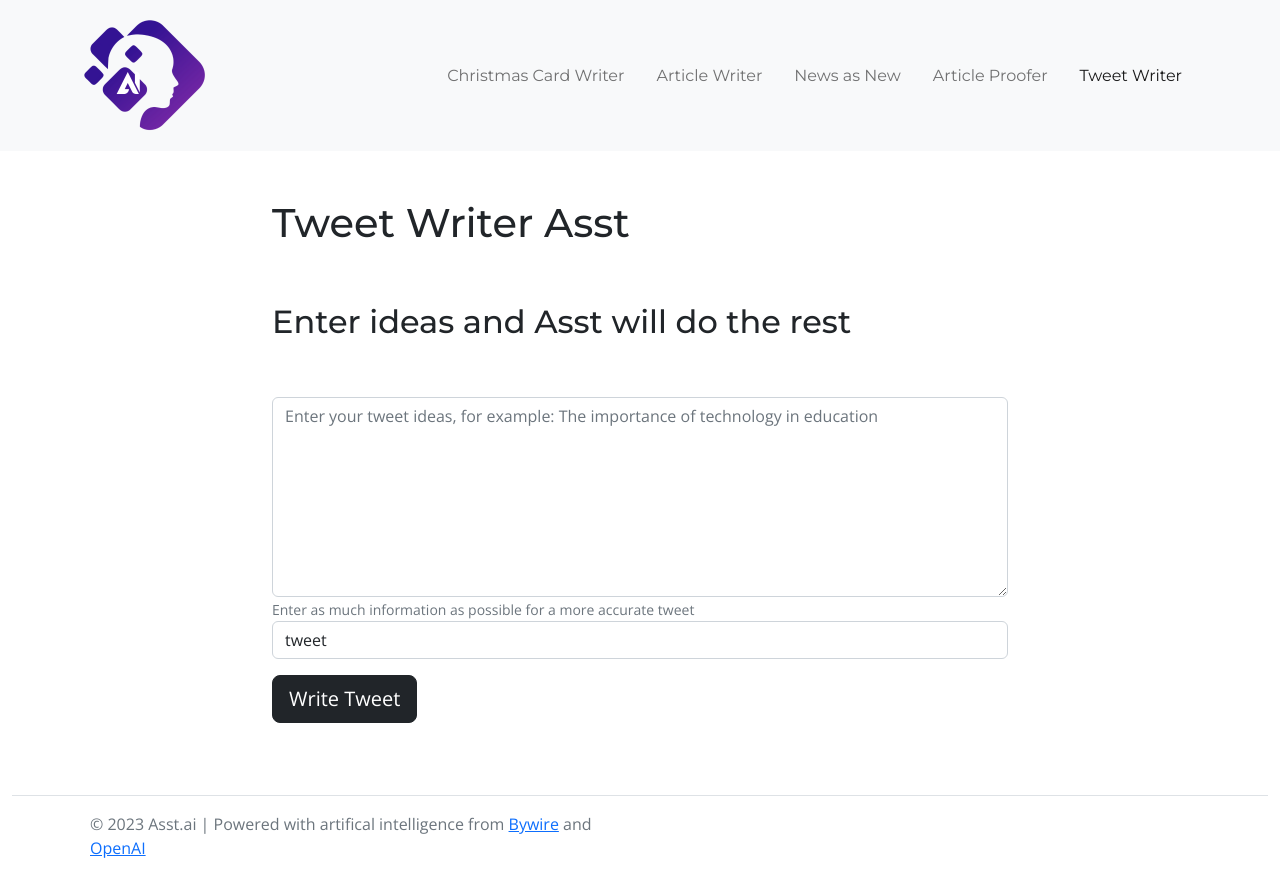
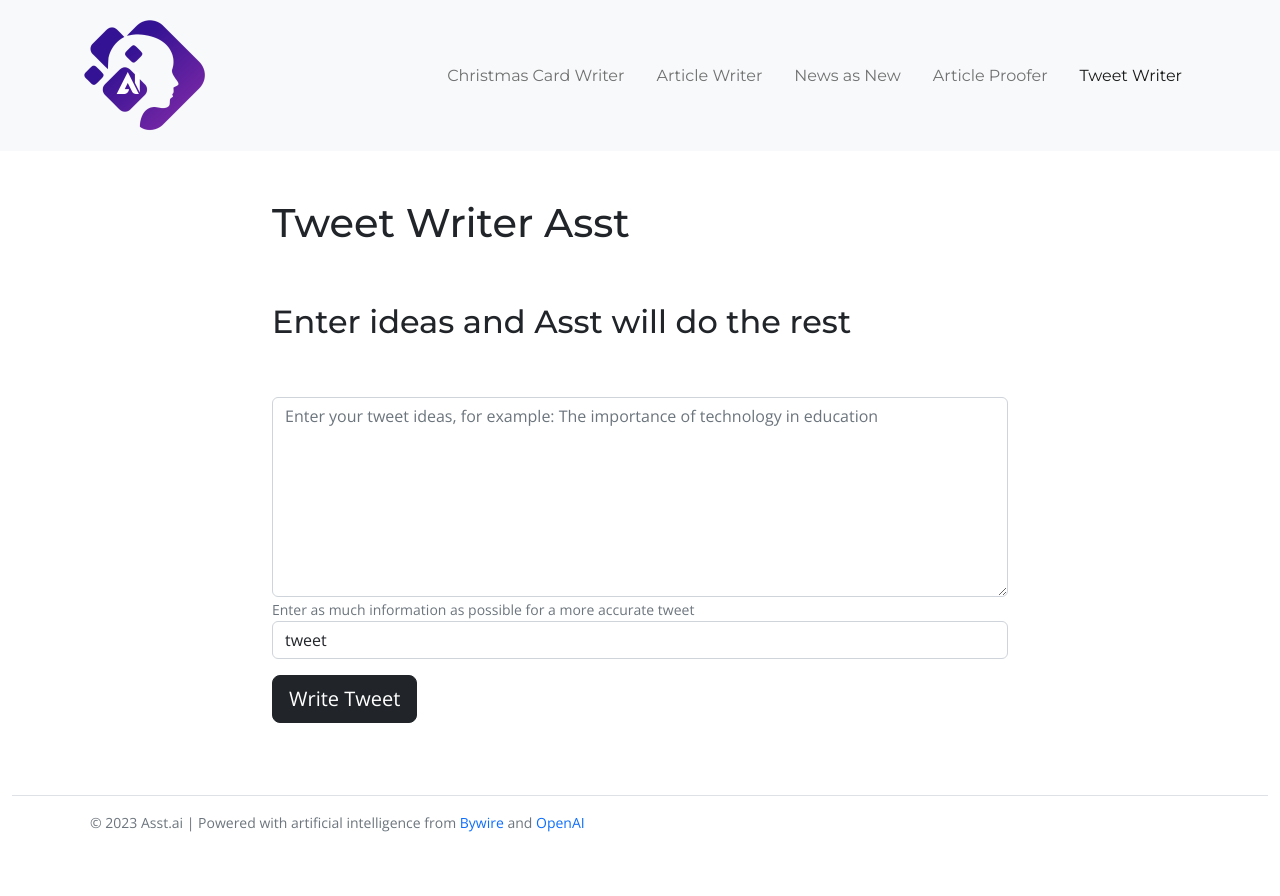
Before and after one commit to jhsikkema/asst, a React (Create React App) app in the folder asst/: page /tweet-writer in a window 1280 px wide. Shown: the top 896 px of the page. After the commit the page ends 873 px from the top, so only its background shows below. Built offline with nearby package versions, Linux system fonts and the light colour scheme; no server answers.

Commit message:
smaller footer

```diff
--- a/asst/src/App.css
+++ b/asst/src/App.css
@@ -12,6 +12,23 @@ h1, h2, h3, h4, h5, h6, nav {
 
 .App {
   font-family: 'Open Sans', sans-serif;
+
+}
+
+a {
+  text-decoration: none;
+}
+
+a:visited {
+  text-decoration: none;
+}
+
+a:hover {
+  text-decoration: underline;
+}
+
+a:active {
+  text-decoration: none;
 }
 
 .App-logo {
--- a/asst/src/components/Footer.js
+++ b/asst/src/components/Footer.js
@@ -15,7 +15,7 @@ class Footer extends Component {
       <a href="/" class="mb-3 me-2 mb-md-0 text-muted text-decoration-none lh-1">
 
       </a>
-      <span class="mb-3 mb-md-0 text-muted">&copy; 2023 Asst.ai | Powered with artifical intelligence from <a href={"https://bywire.agency"} target={"_blank"}>Bywire</a> and <a href="#">OpenAI</a> </span>
+      <small><span class="mb-3 mb-md-0 text-muted">&copy; 2023 Asst.ai | Powered with artificial intelligence from <a href={"https://bywire.agency"} target={"_blank"} className="text-decoration-none">Bywire</a> and <a href="#" className="text-decoration-none">OpenAI</a> </span></small>
     </div>
 
     <ul class="nav col-md-4 justify-content-end list-unstyled d-flex">
```
